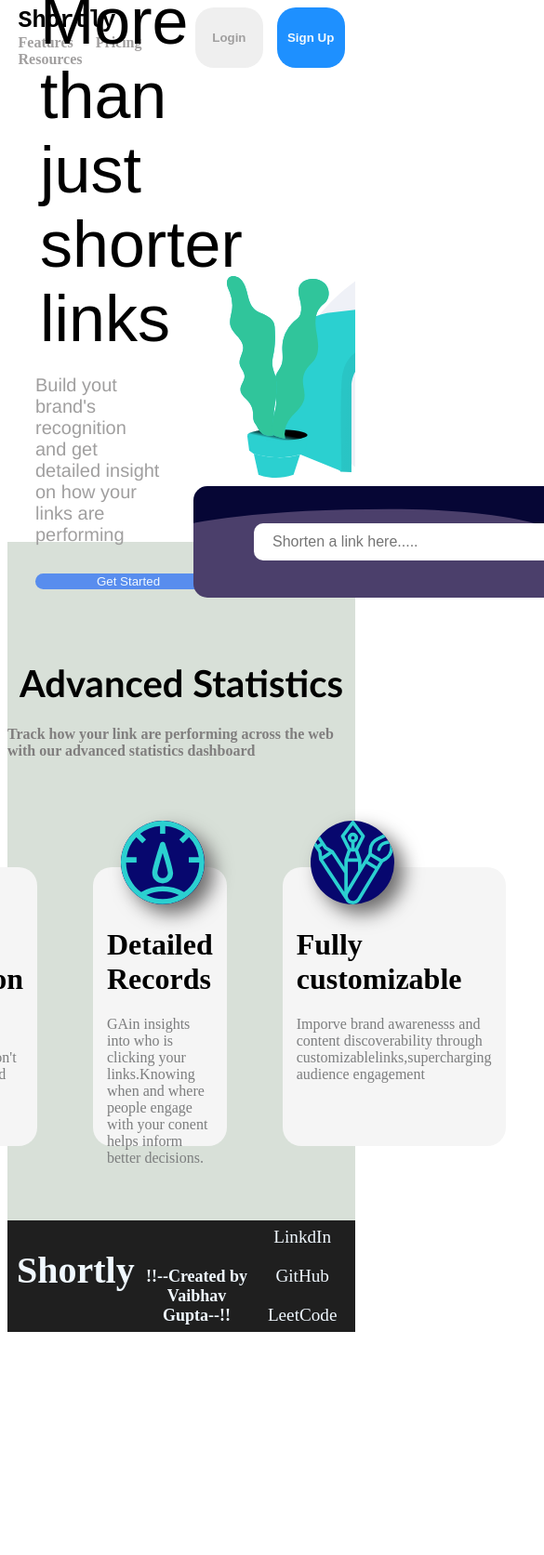
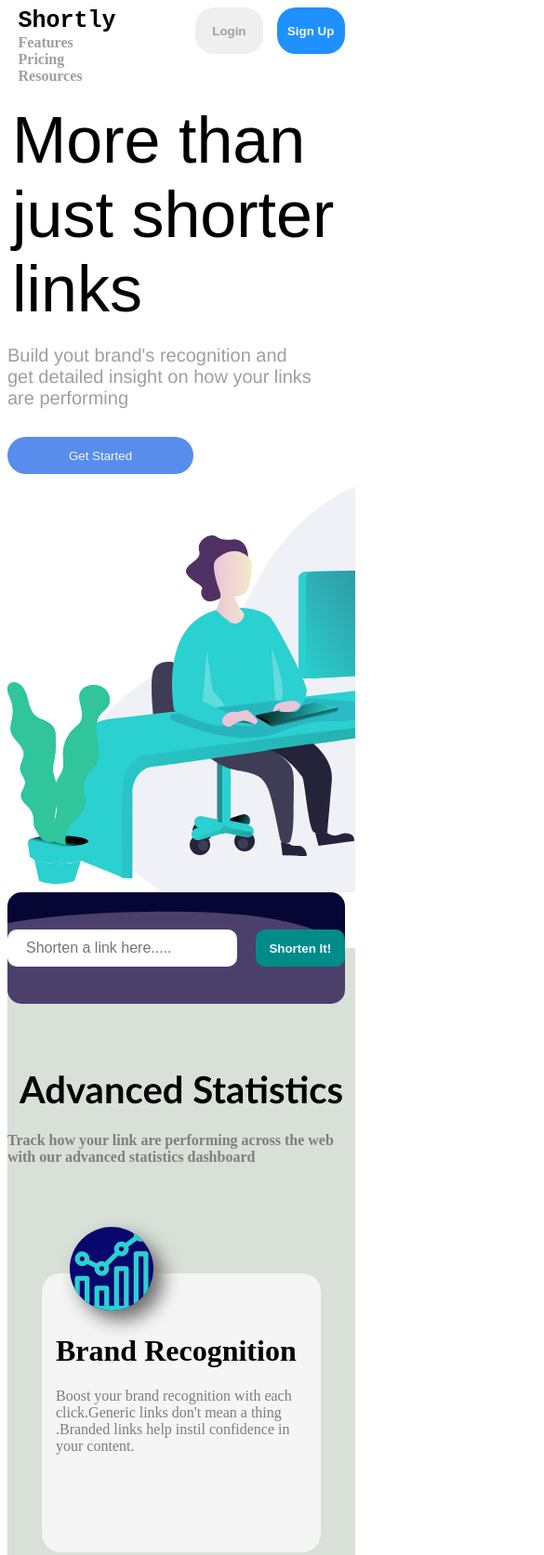
Before and after one commit to cyber-vg/LinkShortener, a plain HTML site: page index.html in a window 390 px wide. Shown: the top 1673 px of the page at 93% size, 585 px wide, since content can reach past the window. Before the commit the page ends 1441 px from the top, so only its background shows below. Drawn offline with Linux system fonts and the light colour scheme.

Commit message:
Add files via upload

```diff
--- a/style.css
+++ b/style.css
@@ -308,3 +308,75 @@ box-sizing: border-box;
 .social a:hover{
   color: blue;
 }
+@media (max-width: 600px) {
+#reqlink{
+  display: none;
+  width: 99vw;
+}
+nav{
+  padding: 0;
+}
+.menu{
+  display: flex;
+  flex-direction: column;
+}
+.home{
+  flex-direction: column;
+  height: auto;
+}
+.cont{
+  width: auto;
+  padding: 0;
+}
+.bgsec{
+  width: auto;
+}
+.input div{
+  margin-left:0;
+    width: 93vw;
+
+}
+input{
+  width: 258px;
+}
+.btn{
+height: 50px;
+}
+.other{
+  width: auto;
+  height: auto;
+  margin-bottom:20px ;
+}
+.box{
+  flex-direction: column;
+  margin-bottom:20px ;
+}
+.box1{
+margin-bottom: 70px;
+}
+footer{
+  flex-direction: column;
+  height: auto;
+}
+.fbox{
+  width: auto;
+}
+.social{
+  flex-direction: row;
+}
+.list{
+  margin-left: 0px;
+}
+.lconent1{
+  width: 300px;
+  margin: 30px -15px;
+  justify-content: normal;
+}
+.linkhead{
+  width: auto;
+}
+.link{
+  margin-left:8px ;
+  font-family: monospace;
+}
+}
```
